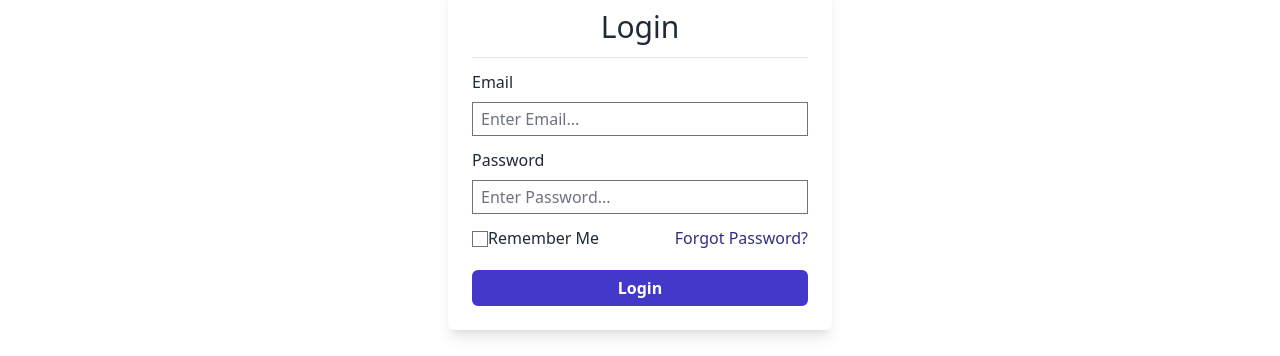
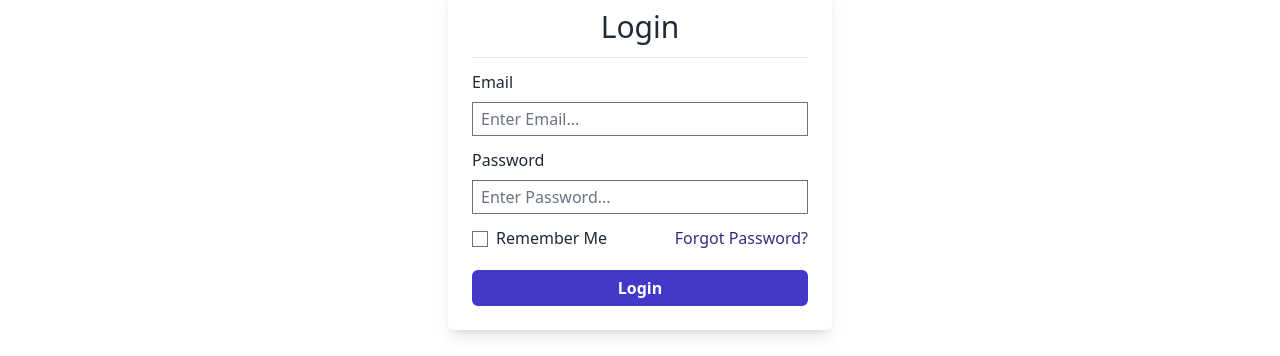
Before and after one commit to Adlantia/mental-wellness-app, a Next.js app in the folder frontend/: page /sign-in in a window 1280 px wide. Shown: the part 307-663 px from the top of the page. Built offline with nearby package versions, Linux system fonts and the light colour scheme.

Commit message:
Added form tag and name to input fields

```diff
--- a/frontend/src/app/sign-in/page.tsx
+++ b/frontend/src/app/sign-in/page.tsx
@@ -8,22 +8,24 @@ export default function Signin() {
                 <div className="w-96 p-6 shadow-lg bg-white rounded-md">
                     <h1 className="text-3xl block text-center font-semi-bold"><i className="fa-solid fa-user"></i> Login</h1>
                     <hr className="mt-3"></hr>
+
+                    <form>
                     <div className="mt-3">
                         <label htmlFor="email" className="block text-base mb-2">Email</label>
-                        <input type="email" id="email"
+                        <input type="email" id="email" name="email"
                                className="border w-full text-base px-2 py-1 focus:outline-none focus:ring-0 focus:border-gray-600"
                                placeholder="Enter Email..." required/>
                     </div>
                     <div className="mt-3">
                         <label htmlFor="password" className="block text-base mb-2">Password</label>
-                        <input type="text" id="password"
+                        <input type="text" id="password" name="password"
                                className="border w-full text-base px-2 py-1 focus:outline-none focus:ring-0 focus:border-gray-600"
                                placeholder="Enter Password..." required/>
                     </div>
                     <div className="mt-3 flex justify-between items-center">
                         <div>
                             <input type="checkbox"/>
-                            <label htmlFor="checkbox">Remember Me</label>
+                            <label htmlFor="checkbox" className="pl-2">Remember Me</label>
                         </div>
                          <div>
                             <a href="#" className="font-semi-bold text-indigo-900">Forgot Password?</a>
@@ -33,6 +35,7 @@ export default function Signin() {
                         <button type="submit" className="border-2 border-indigo-700 bg-indigo-700 text-white py-1 w-full rounded-md hover:bg-transparent hover:text-indigo-700 font-semibold">Login</button>
 
                     </div>
+                    </form>
 
                 </div>
             </div>
```
